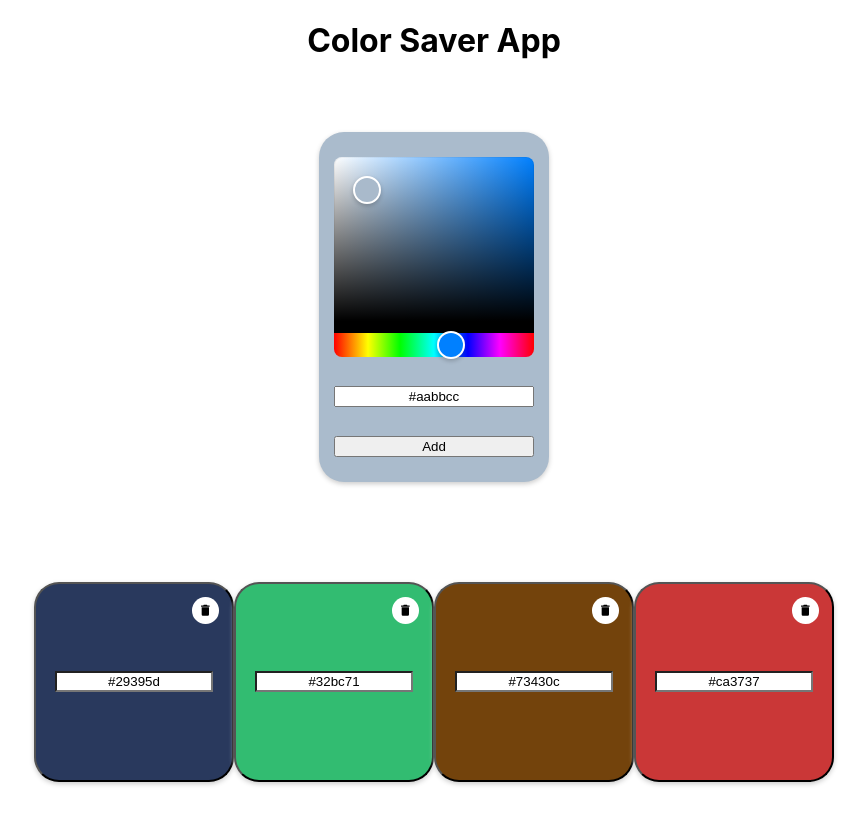
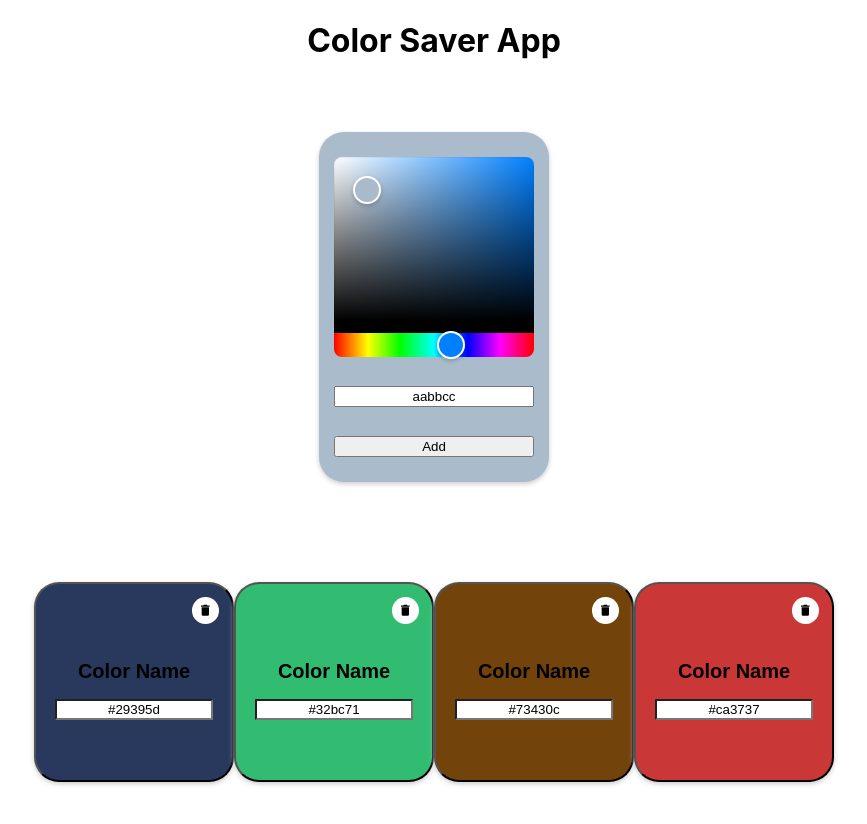
Before and after one commit to kornrumpfl/Color-Saver-App, a React (Create React App) app: page / in a window 1280 px wide. Shown: the top 824 px of the page, without its empty margins (206-1073 px from the left). Built offline with nearby package versions, Linux system fonts and the light colour scheme.

Commit message:
with local storage

```diff
--- a/src/App.js
+++ b/src/App.js
@@ -8,19 +8,23 @@ import {saveToLocal,loadFromLocal} from "../src/components/localStorage"
 
 function App() {
 
-  const[cards,setCards]=useState(colorObjects);
+  const[cards,setCards]=useState(loadFromLocal("cards") ?? colorObjects);
   /*loadFromLocal() ?? */
+
+useEffect(()=>{
+  saveToLocal("cards",cards);
+},[cards])
 
   function addCard(color){
     setCards([...cards,{id:nanoid(),colorCode:color}])
   }
 
   function onCopy(cardId){
-    alert("lugar errado")
-    setCards(cards.filter(({id}) => cardId ===id ? navigator.clipboard.writeText({cards}):""))};
+      navigator.clipboard.writeText(cards.map((card)=>{
+      return(card.id===cardId?card.colorCode:"")
+    }))};
 
   function deleteCard(cardId){
-    alert(cardId);
     setCards(cards.filter(({id}) => cardId !== id));
       }
 
@@ -32,7 +36,7 @@ function App() {
       <Cards
         cards={cards}
         onDelete={deleteCard}
-        onBookmark={onCopy}
+        onCopy={onCopy}
       />
     </div>
     </div>
--- a/src/components/card/Card.css
+++ b/src/components/card/Card.css
@@ -1,5 +1,6 @@
 .cards{
     display: flex;
+    flex-direction: column;
     justify-content: center;
     align-items: center;
     width:200px;
--- a/src/components/card/Card.js
+++ b/src/components/card/Card.js
@@ -1,9 +1,32 @@
 import "./Card.css";
+import { useState, useEffect } from "react";
+import ColorName from "./ColorName";
 
 function Card({colorCode, onCopy, onDelete}){
 
+
+/* const URL = `https://www.thecolorapi.com/id?hex=${colorCode.replace('#', '')}`;
+
+const[dataFetched,setDataFetched]=useState([]);
+
+useEffect(()=>{
+    loadFetchedData()
+  },[])
+
+  async function loadFetchedData() {
+    try {
+      const response = await fetch(URL);
+      const data = await response.json();
+      setDataFetched(data);
+      alert(dataFetched);
+      console.log(dataFetched);
+    } catch (error) {
+      console.log(error.message);
+    }
+  } */
+
+
     return(
-
             <form onSubmit={(event)=> event.stopPropagation()}>
             {/* card itself in form of a button so it can be copied to the clipboard */}
             <button className="cards"
@@ -11,12 +34,15 @@ function Card({colorCode, onCopy, onDelete}){
                 style={{backgroundColor:colorCode}}
                 onClick={onCopy}
                 >
+                    <h2>
+                        Color Name
+                    </h2>
                     <input className="input__Cards"
                         style={{backgroundColor:"white"}}
                         type="text"
                         id="inputHex"
                         name="inputHex"
-                        Value={colorCode}
+                        defaultValue={colorCode}
                     />
                     {/* Delete button for removing the color card */}
                         <div className="card__button-trashcan">
--- /dev/null
+++ b/src/components/card/ColorName.css
@@ -0,0 +1,5 @@
+.Tag {
+    padding: 5px 14px;
+    border-radius: 999px;
+    background-color: lightslategray;
+  }
--- /dev/null
+++ b/src/components/card/ColorName.js
@@ -0,0 +1,7 @@
+import "../card/ColorName.css"
+
+export default function ColorName({ hexTag }) {
+    return (
+      <h2 className="Tag">{hexTag}</h2>
+    );
+  }
--- a/src/components/mainCard/MainCard.js
+++ b/src/components/mainCard/MainCard.js
@@ -15,7 +15,7 @@ return(
         <div className="div__MainCard" style={{backgroundColor:color}}>
             <HexColorPicker color={color} onChange={setColor} />
             <HexColorInput
-                prefixed={true}
+                prefixed={false}
                 color={color}
                 onChange={setColor} />
             <button
```
